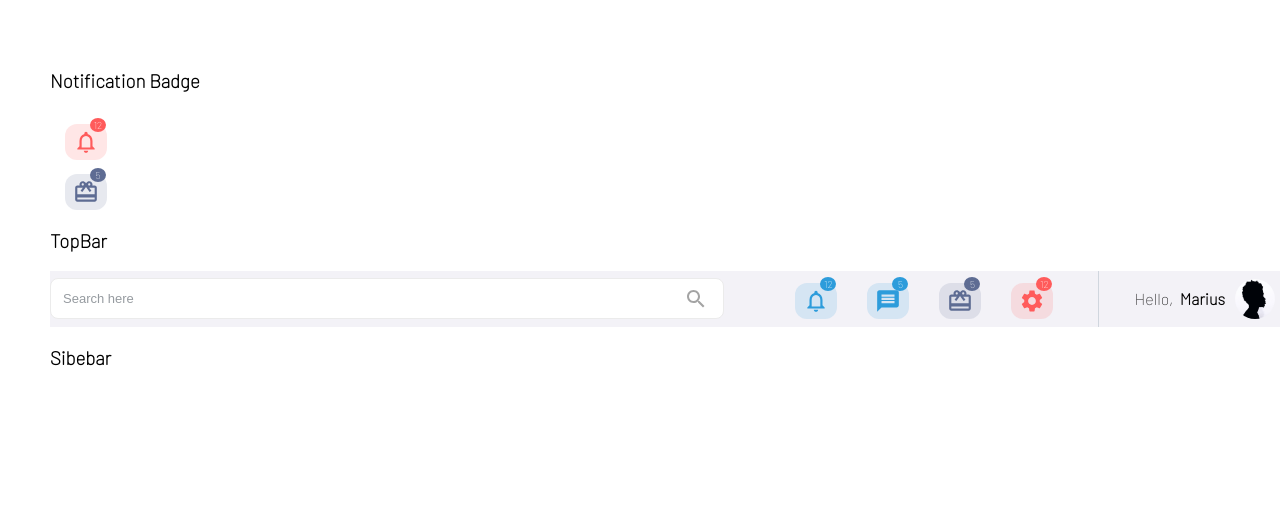
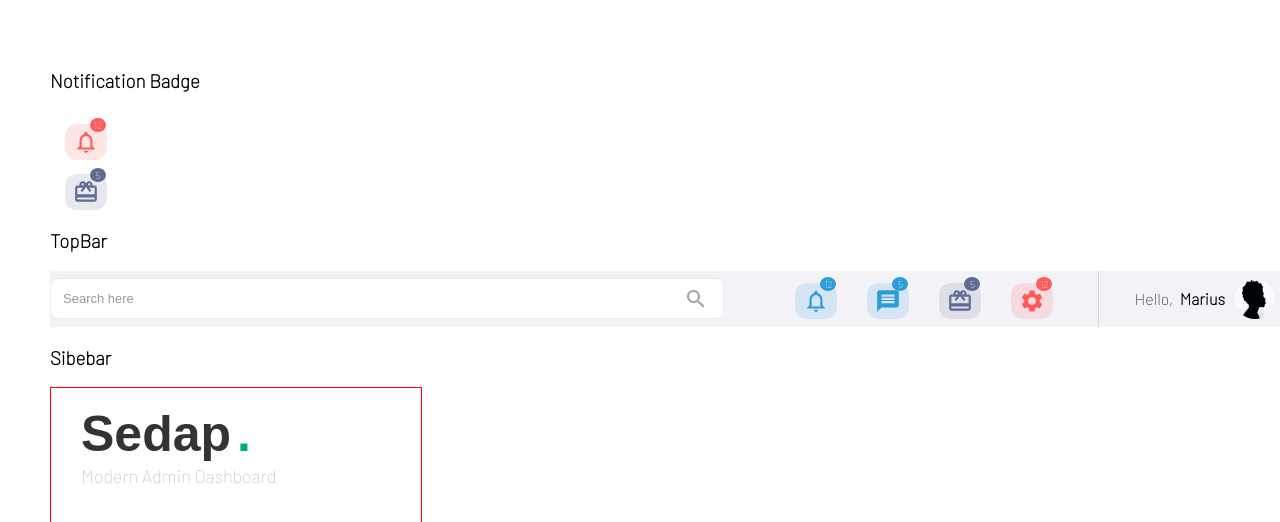
Before and after one commit to niemet0502/Sokaris-Template, a React (Create React App) app in the folder dashboard/: page / in a window 1280 px wide. Shown: the top 522 px of the page. Built offline with nearby package versions, Linux system fonts and the light colour scheme.

Commit message:
dispalyed logo on sidebar

```diff
--- a/dashboard/src/components/Sidebar/Sidebar.css
+++ b/dashboard/src/components/Sidebar/Sidebar.css
@@ -0,0 +1,30 @@
+.Sidebar{
+  width: 310px;
+  border: 1px solid red;
+  background-color: white;
+  padding: 10px 30px;
+}
+
+.Sidebar_logoContainer h1{
+  font-family: 'Poppins', sans-serif;;
+  font-style: normal;
+  font-weight: 900;
+  font-size: 50px;
+  line-height: 72px;
+  color: #333333;
+  margin:0px;
+}
+
+.Sidebar_logoContainer h1 span{
+  color: #00B074;
+  margin-left: -8px;
+}
+
+.Sidebar_logoContainer h6{
+  margin-top: -5px;
+  font-style: normal;
+  font-weight: 500;
+  font-size: 18px;
+  line-height: 22px;
+  color: #B9BBBD;
+}
--- a/dashboard/src/components/Sidebar/Sidebar.jsx
+++ b/dashboard/src/components/Sidebar/Sidebar.jsx
@@ -2,8 +2,11 @@ import React from 'react'
 import "./Sidebar.css"
 function Sidebar() {
   return (
-    <div className="sidebar">
-
+    <div className="Sidebar">
+      <div className="Sidebar_logoContainer">
+        <h1> Sedap <span>.</span></h1>
+        <h6>Modern Admin Dashboard</h6>
+      </div>
     </div>
   )
 }
```
